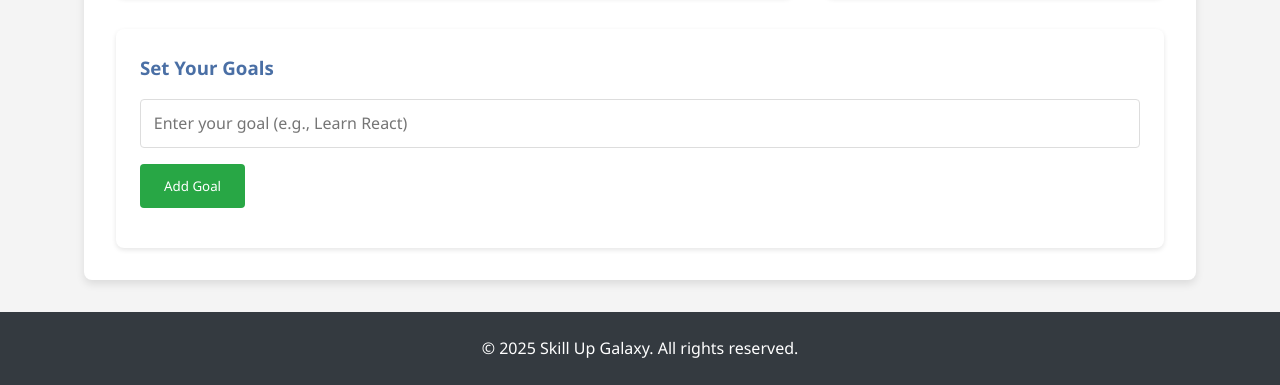
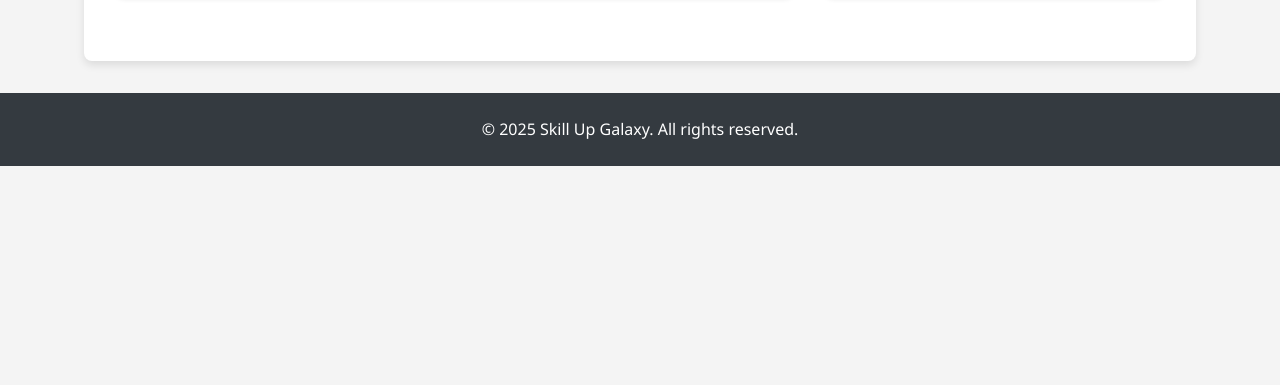
Before and after one commit to Adrija052212/Skill-Up-Galaxy, a website: page index.html in a window 1280 px wide. Shown: the part 2282-2667 px from the top of the page. After the commit the page ends 2448 px from the top, so only its background shows below. Drawn offline with Linux system fonts and the light colour scheme; no server answers.

```diff
--- a/index.html
+++ b/index.html
@@ -125,16 +125,6 @@
                     </ul>
                 </div>
             </div>
-
-            <!-- Set Goal Box -->
-            <div class="goals">
-                <h3>Set Your Goals</h3>
-                <input type="text" id="goalInput" placeholder="Enter your goal (e.g., Learn React)">
-                <button id="addGoalBtn">Add Goal</button>
-                <ul id="goalList">
-                    <!-- Goals will be dynamically added here -->
-                </ul>
-            </div>
         </section>
 
         <!-- AI Chatbot Floating Button -->
```
